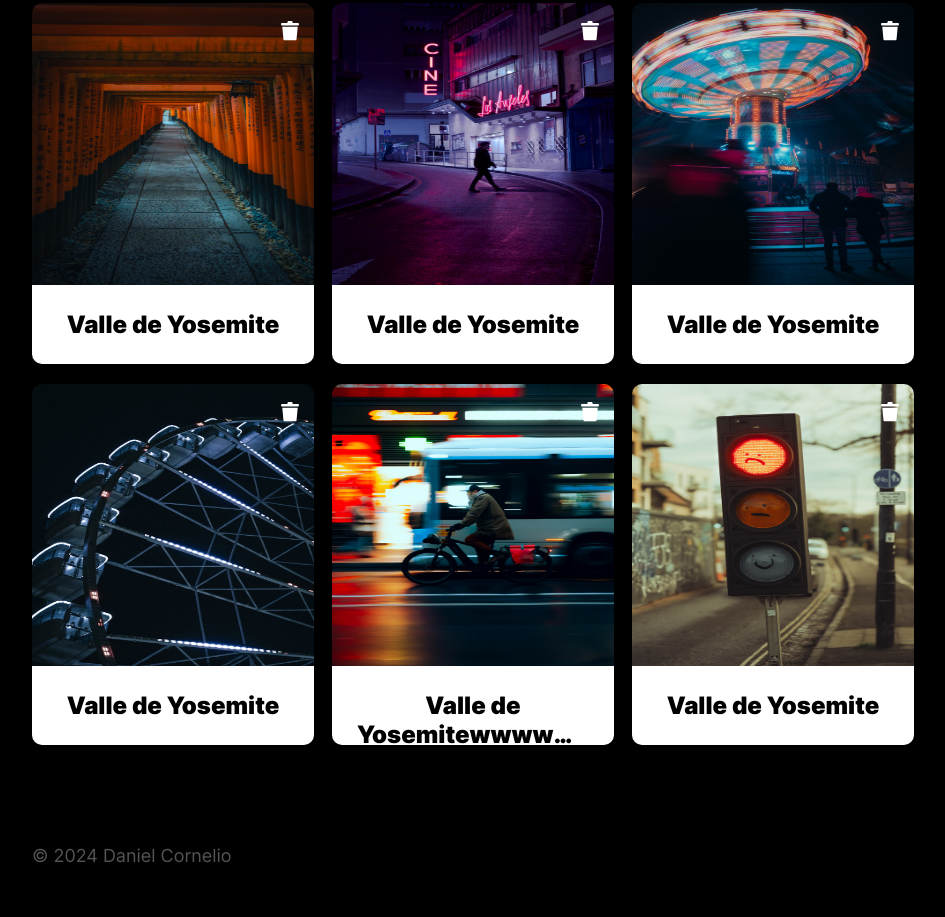
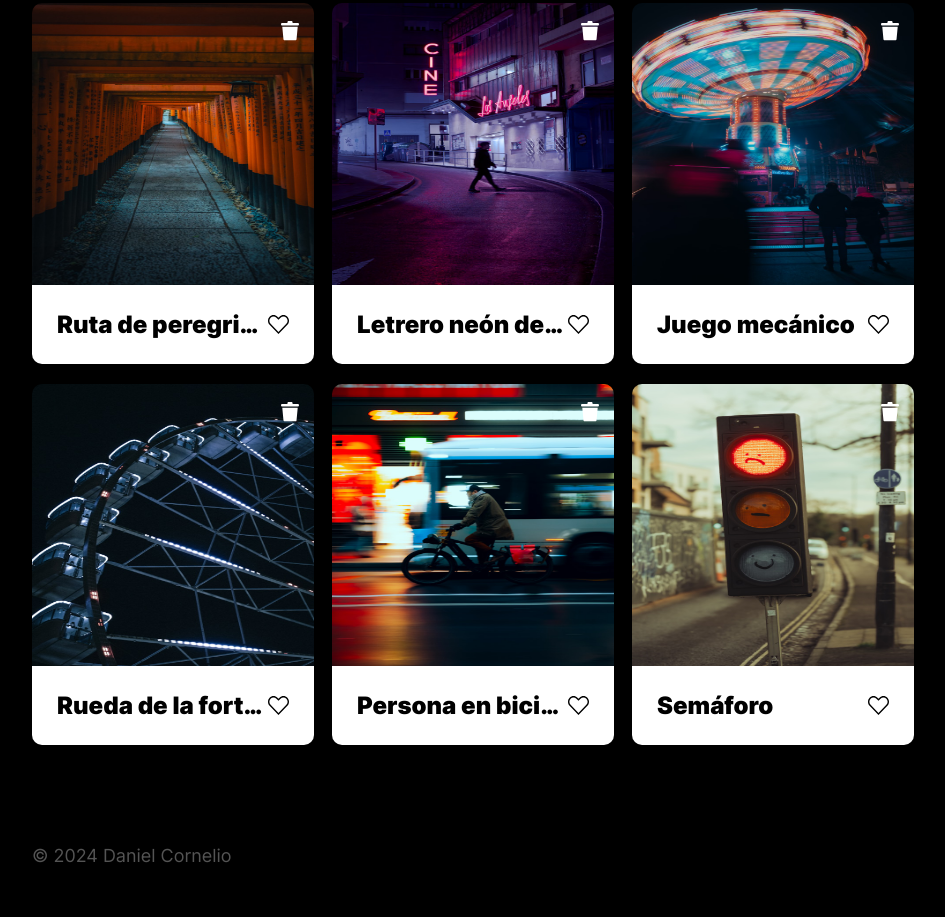
Before and after one commit to DanielCornelio/web_project_around, a plain HTML site: page index.html in a window 1280 px wide. Shown: the part 330-1247 px from the top of the page, without its empty margins (167-1112 px from the left). Drawn offline with Linux system fonts and the light colour scheme.

Commit message:
se agrega readme

```diff
--- a/blocks/elements.css
+++ b/blocks/elements.css
@@ -30,17 +30,23 @@
 .card__caption {
   padding: 25px;
   background-color: #fff;
+  border-radius: 0 0 10px 10px;
+  display: flex;
+  justify-content: space-between;
+}
+.card__title{
+  text-overflow: ellipsis;
+  overflow: hidden;
+  white-space: nowrap;
   color: #000;
   font-weight: 900;
   font-size: 24px;
   line-height: 29px;
   text-align: center;
-  border-radius: 0 0 10px 10px;
-  text-overflow: ellipsis;
-  overflow: hidden;
+
 }
 
-@media screen and (max-width: 767px) {
+@media screen and (max-width: 879px) {
   .elements {
     width: 320px;
     gap: 20px;
--- a/blocks/footer.css
+++ b/blocks/footer.css
@@ -10,7 +10,7 @@
   color: #545454;
 }
 
-@media screen and (max-width: 767px) {
+@media screen and (max-width: 879px) {
   .footer {
     padding: 50px 0;
   }
--- a/blocks/form.css
+++ b/blocks/form.css
@@ -66,7 +66,7 @@
   background-color: rgba(0, 0, 0, 0.8);
 }
 
-@media screen and (max-width: 767px) {
+@media screen and (max-width: 879px) {
   .popup {
     width: 282px;
     padding: 25px 22px;
--- a/blocks/header.css
+++ b/blocks/header.css
@@ -7,7 +7,7 @@
   width: 173px;
   height: 33px;
 }
-@media screen and (max-width: 767px) {
+@media screen and (max-width: 879px) {
   .header {
     padding: 28px 0 28px 27px;
   }
--- a/blocks/page.css
+++ b/blocks/page.css
@@ -7,7 +7,7 @@
   margin: 0 auto;
 }
 
-@media screen and (max-width: 767px) {
+@media screen and (max-width: 879px) {
   .page {
     width: 320px;
   }
--- a/blocks/profile.css
+++ b/blocks/profile.css
@@ -50,7 +50,7 @@
   margin-left: auto;
 }
 
-@media screen and (max-width: 767px) {
+@media screen and (max-width: 879px) {
   .profile {
     flex-direction: column;
     width: 320px;
--- a/index.html
+++ b/index.html
@@ -59,7 +59,7 @@
                 class="card__delete"
               />
             </div>
-            <figcaption class="card__caption">Valle de Yosemite</figcaption>
+            <figcaption class="card__caption"><p class="card__title">Ruta de peregrinación en Japón</p><img class="card__like" src="./images/heart.svg" alt="like"></figcaption>
           </figure>
           <figure class="card">
             <div class="card__image-container">
@@ -74,14 +74,15 @@
                 class="card__delete"
               />
             </div>
-            <figcaption class="card__caption">Valle de Yosemite</figcaption>
+            <figcaption class="card__caption"><p class="card__title">Letrero neón del cine</p><img class="card__like" src="./images/heart.svg" alt="like"></figcaption>
+
           </figure>
           <figure class="card">
             <div class="card__image-container">
               <img
                 class="card__image"
                 src="./images/img3.jpg"
-                alt="Juego mecanico"
+                alt="Juego mecánico"
               />
               <img
                 src="./images/trash.svg"
@@ -89,7 +90,8 @@
                 class="card__delete"
               />
             </div>
-            <figcaption class="card__caption">Valle de Yosemite</figcaption>
+            <figcaption class="card__caption"><p class="card__title">Juego mecánico</p><img class="card__like" src="./images/heart.svg" alt="like"></figcaption>
+
           </figure>
           <figure class="card">
             <div class="card__image-container">
@@ -104,7 +106,8 @@
                 class="card__delete"
               />
             </div>
-            <figcaption class="card__caption">Valle de Yosemite</figcaption>
+            <figcaption class="card__caption"><p class="card__title">Rueda de la fortuna</p><img class="card__like" src="./images/heart.svg" alt="like"></figcaption>
+
           </figure>
           <figure class="card">
             <div class="card__image-container">
@@ -119,9 +122,8 @@
                 class="card__delete"
               />
             </div>
-            <figcaption class="card__caption">
-              Valle de Yosemitewwwwwwwwwwwwwwwwwwwwwwww
-            </figcaption>
+            <figcaption class="card__caption"><p class="card__title">Persona en bicicleta</p><img class="card__like" src="./images/heart.svg" alt="like"></figcaption>
+
           </figure>
           <figure class="card">
             <div class="card__image-container">
@@ -132,7 +134,8 @@
                 class="card__delete"
               />
             </div>
-            <figcaption class="card__caption">Valle de Yosemite</figcaption>
+            <figcaption class="card__caption"><p class="card__title">Semáforo</p><img class="card__like" src="./images/heart.svg" alt="like"></figcaption>
+
           </figure>
         </section>
       </main>
```
Also changed, not shown: README.md, vendor/fonts/Inter-Bold.ttf (deleted), vendor/fonts/Inter-ExtraBold.ttf (deleted), vendor/fonts/Inter-ExtraLight.ttf (deleted), vendor/fonts/Inter-Light.ttf (deleted), vendor/fonts/Inter-Thin.ttf (deleted).
